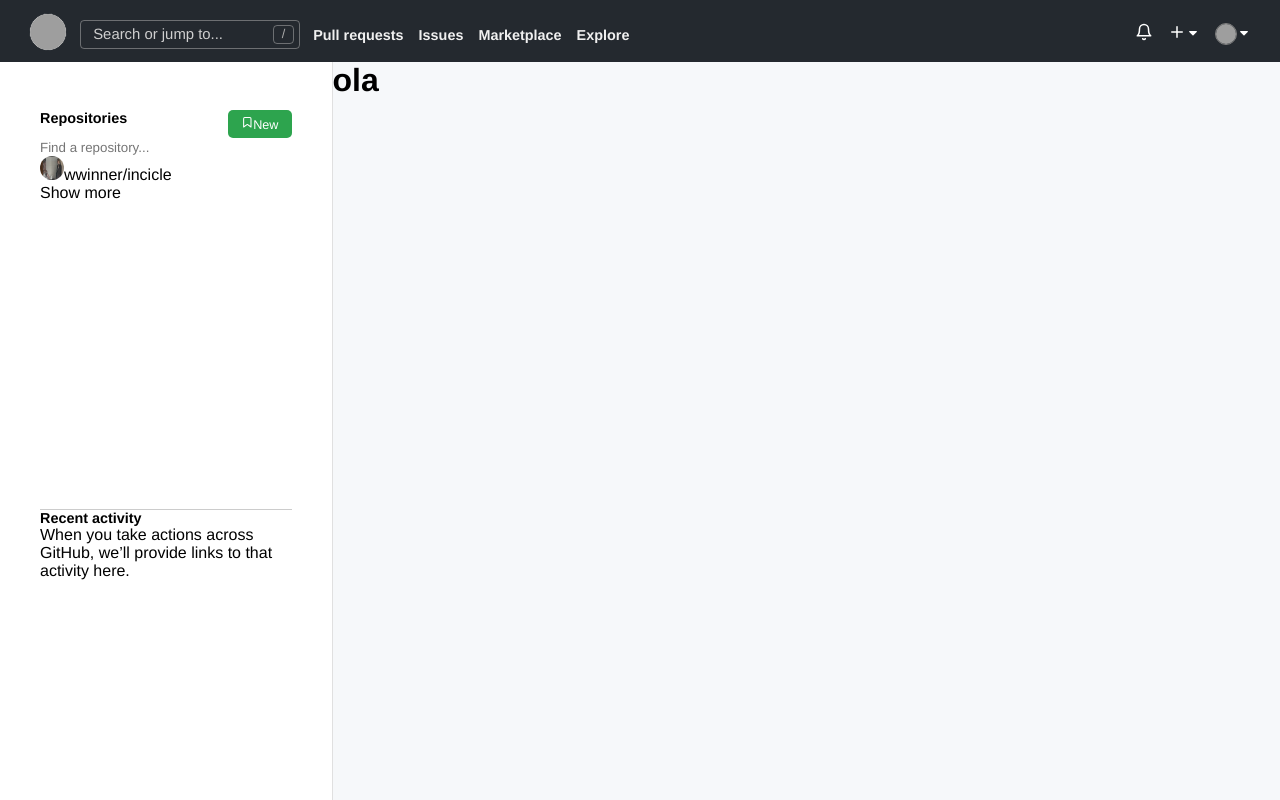
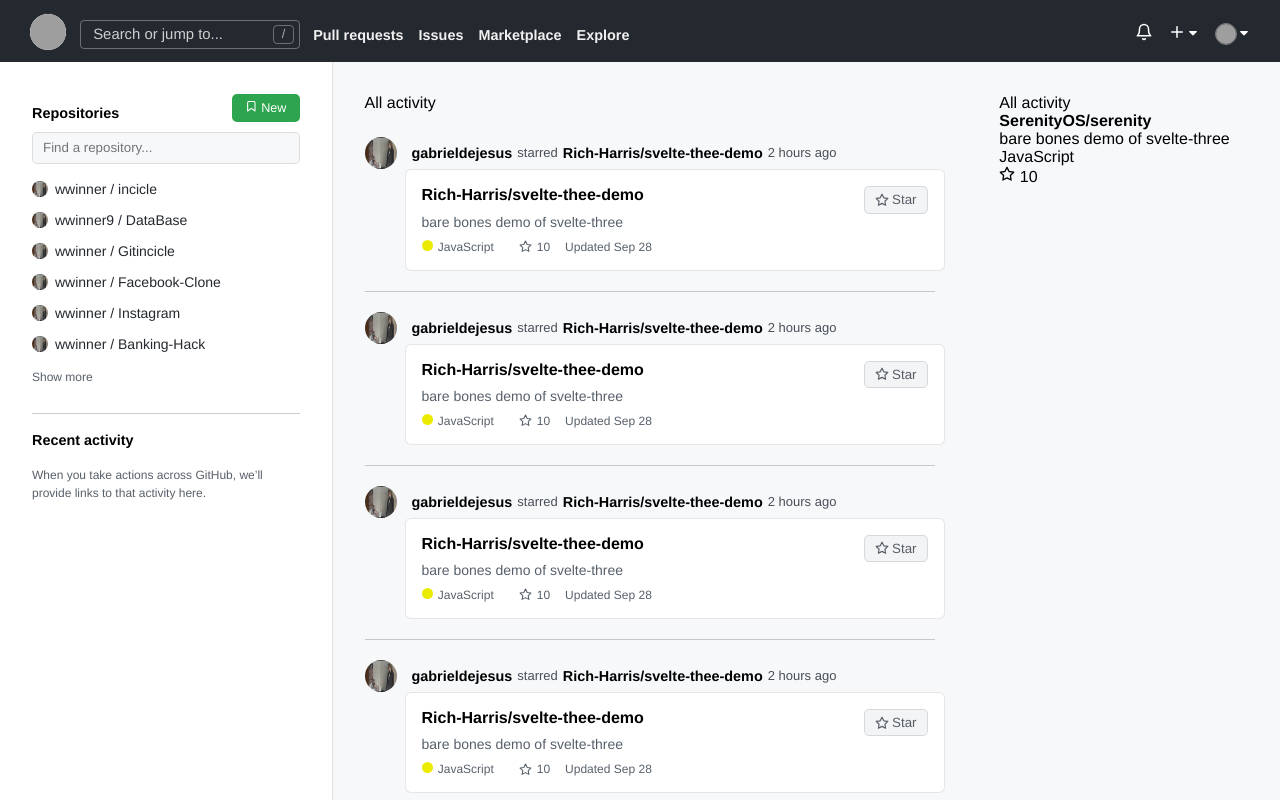
Before and after one commit to wwinner9/github, a Next.js app: page / in a window 1280 px wide. Shown: the top 800 px of the page. Built offline with nearby package versions, Linux system fonts and the light colour scheme; grey boxes are pictures that could not be loaded.

Commit message:
Stating with the mainSide

```diff
--- /dev/null
+++ b/src/components/Activity.js
@@ -0,0 +1,38 @@
+import { FiStar } from 'react-icons/fi'
+import styles from '../styles/components/Activity.module.css'
+
+export default function Activity(){
+    return(
+
+        <div className={styles.activityContainer}>
+            <div className={styles.postInfo}>
+                <img src="/imgg.png" alt="" />
+                <div className={styles.topContent}>
+                    <strong>gabrieldejesus</strong>
+                    <p>starred</p>
+                    <strong>Rich-Harris/svelte-thee-demo</strong>
+                    <p>2 hours ago</p>
+                </div>
+            </div>
+            <div className={styles.activityContent}>
+                <div className={styles.topInfo}>
+                    <h4>Rich-Harris/svelte-thee-demo</h4>
+                    <button>
+                        <FiStar size={14} />
+                        <p>Star</p>
+                    </button>
+                </div>
+                <p>bare bones demo of svelte-three</p>
+                <div className={styles.bottomInfo}>
+                    <div className={styles.langInfo}>
+                        <div className={styles.circle}></div>
+                        <p>JavaScript</p>
+                    </div>
+                    <a><FiStar size={13}/> <p>10</p></a>
+                    <p>Updated Sep 28</p>
+                </div>
+            </div>
+        </div>
+
+    );
+}
--- /dev/null
+++ b/src/components/Explore.js
@@ -0,0 +1,19 @@
+import { FiStar } from 'react-icons/fi'
+import styles from '../styles/components/Explore.module.css'
+
+export default function Explore(){
+    return(
+
+        <div className={styles.exploreContainer}>
+            <strong>SerenityOS/serenity</strong>
+            <p>bare bones demo of svelte-three</p>
+            <div className={styles.bottomInfo}>
+                <div className={styles.langInfo}>
+                    <div className={styles.circle}></div>
+                    <p>JavaScript</p>
+                </div>
+                <p><FiStar/> 10</p>
+            </div>
+        </div>
+    );
+}
--- a/src/components/Leftsidebar.js
+++ b/src/components/Leftsidebar.js
@@ -12,7 +12,7 @@
                         <div className={styles.upTop}>
                             <h4>Repositories</h4>
                             <button className={styles.btnNewRepo} >
-                                <FiBookmark/>
+                                <p><FiBookmark/></p>
                                 New
                             </button>
                         </div>
@@ -29,7 +29,27 @@
                         <ul>
                             <li>
                                 <img src="imgg.png" alt="user Avatar"/>
-                                <a href="">wwinner/incicle</a>
+                                <a href="">wwinner / incicle</a>
+                            </li>
+                            <li>
+                                <img src="imgg.png" alt="user Avatar"/>
+                                <a href="">wwinner9 / DataBase</a>
+                            </li>
+                            <li>
+                                <img src="imgg.png" alt="user Avatar"/>
+                                <a href="">wwinner / Gitincicle</a>
+                            </li>
+                            <li>
+                                <img src="imgg.png" alt="user Avatar"/>
+                                <a href="">wwinner / Facebook-Clone</a>
+                            </li>
+                            <li>
+                                <img src="imgg.png" alt="user Avatar"/>
+                                <a href="">wwinner / Instagram</a>
+                            </li>
+                            <li>
+                                <img src="imgg.png" alt="user Avatar"/>
+                                <a href="">wwinner / Banking-Hack</a>
                             </li>
                         </ul>
                         <a href="">Show more</a>
--- a/src/pages/index.js
+++ b/src/pages/index.js
@@ -2,6 +2,8 @@
 
 import Navbar from '../components/Navbar'
 import Leftsidebar from '../components/Leftsidebar'
+import Activity from '../components/Activity'
+import Explore from '../components/Explore'
 
 export default function Home() {
   return (
@@ -12,7 +14,25 @@
           <Leftsidebar/>
         </aside>
         <main className={styles.middle}>
-          <h1>ola</h1>
+          <div className={styles.activityMain}>
+            <p>All activity</p>
+            <ul>
+              <li><Activity/></li>
+              <li><Activity/></li>
+              <li><Activity/></li>
+              <li><Activity/></li>
+              <li><Activity/></li>
+            </ul>
+          </div>
+          <div className={styles.exploreMain}>
+            <p>All activity</p>
+            <ul>
+              <li>
+                <Explore/>
+              </li>
+            </ul>
+          </div>
+
         </main>
       </div>
 
--- /dev/null
+++ b/src/styles/components/Activity.module.css
@@ -0,0 +1,112 @@
+.activityContainer{
+    width: 100%;
+}
+
+.postInfo{
+    display: flex;
+    align-items: center;
+}
+
+.postInfo img{
+    width: 2rem;
+    height: 2rem;
+    border-radius: 50%;
+    margin-right: 10px;
+}
+
+.topContent{
+    display: flex;
+}
+
+.topContent strong{
+    font-size:.9rem ;
+    margin-left: 5px;
+}
+
+.topContent p{
+    color: #484f57;
+    margin-left: 5px;
+    font-size: 13px;
+}
+
+.activityContent{
+    margin-left: 40px;
+    background-color: white;
+    width: 94.6%;
+    padding: 1rem;
+
+    border-radius: 6px;
+    border: 1px solid rgba(177, 172, 172, 0.308);
+}
+
+.activityContent >p{
+    color: #57606a;
+    font-size: 14px;
+}
+
+.topInfo{
+    display: flex;
+    justify-content: space-between;
+}
+
+.topInfo button{
+    width: 4rem;
+    height: 1.7rem;
+
+    display: flex;
+    align-items: center;
+    justify-content: space-between;
+    padding: 10px;
+
+    background-color: #f3f4f6;
+    color: #575e66;
+    border-radius: 5px;
+    border: 1px solid #d6d8db;
+}
+
+.topInfo button:hover{
+    background-color: #ececec;
+    cursor: pointer;
+}
+
+.bottomInfo{
+    display: flex;
+    align-items: center;
+    margin-top: 10px;
+}
+
+.langInfo{
+    display: flex;
+    margin-right: 10px;
+}
+
+.langInfo p{
+    text-indent: 5px;
+    font-size: 12px;
+    color: #57606a;
+}
+
+.bottomInfo> p,
+.bottomInfo a{
+    font-size: 12px;
+    color: #57606a;
+    margin-left: 15px;
+    display: flex;
+    align-items: center;
+}
+
+.bottomInfo a:hover{
+    color: blue;
+    cursor: pointer;
+}
+
+.bottomInfo a>p{
+    margin-left: 5px;
+}
+
+.circle{
+    height: .7rem;
+    width: .7rem;
+    border-radius: 50%;
+    background-color: rgb(235, 235, 0);
+}
--- a/src/styles/components/Leftsidebar.module.css
+++ b/src/styles/components/Leftsidebar.module.css
@@ -3,18 +3,19 @@
     flex-direction: column;
     width: 100%;
     height: 100vh;
-    padding: 3rem 2.5rem;
+    padding: 2rem 2rem;
     border-right: 1px solid #ccc9;
 }
 
 .firstHalf{
-    height: 50vh;
+    height: 40vh;
     border-bottom: 1px solid #ccc;
 }
 
 .topLeftSide .upTop{
     display: flex;
     justify-content: space-between;
+    align-items: center;
 }
 
 .topLeftSide
@@ -25,22 +26,82 @@
 }
 
 .upTop .btnNewRepo{
-    width: 4rem;
+    width: 4.2rem;
     height: 1.7rem;
     border-radius: 5px;
     border: none;
     background-color: #2DA44E;
     color: white;
     font-size: .79rem;
+    padding: 0 10px;
+
+    display: flex;
+    justify-content: space-evenly;
+    align-items: center;
+
+    margin-bottom: 10px;
 }
 
 
+.findRep input{
+    width: 100%;
+    height: 2rem;
+    border-radius: 5px;
+    text-indent: 10px;
+    margin-bottom: 17px;
+    background-color: #F6F8FA;
+    border: 1px solid #ccc9;
+}
+
+.mainRepo ul{
+    height: 100%;
+}
+
 .mainRepo ul li{
+    display: flex;
+    flex-direction: row;
+    align-items: center;
+
+    margin-bottom: 15px;
 
 }
 
+.mainRepo  a,
+.secondHalf p
+{
+    font-size: 12px;
+    color: #57606A;
+}
+
+.mainRepo > a:hover{
+    color: #0969da;
+}
+
 .mainRepo ul li img{
-    width: 1.5rem;
-    height: 1.5rem;
+    width: 1rem;
+    height: 1rem;
     border-radius: 50%;
+    margin-right: 7px;
 }
+
+.mainRepo ul li a{
+    font-size: 14px;
+    color: #24292f;
+}
+
+.mainRepo ul li a:hover{
+    text-decoration:underline;
+}
+
+.secondHalf{
+    padding-top: 18px;
+}
+
+.secondHalf h4{
+    margin-bottom: 18px;
+}
+
+.secondHalf p{
+    line-height: 18px;
+
+}
--- a/src/styles/pages/Home.module.css
+++ b/src/styles/pages/Home.module.css
@@ -1,13 +1,41 @@
+.aside{
+  width: 21.9rem;
+}
+
 .mainContainer{
   width: 100%;
   display: flex;
 }
 
-.aside{
-  width: 21.9rem;
-}
 
 .middle{
   width: 78%;
   background-color: #f6f8fa;
+
+  display: flex;
 }
+
+.activityMain{
+  width: 67%;
+  margin-right: 2rem;
+  padding: 2rem ;
+}
+
+.activityMain ul{
+  margin-top: 25px;
+  width: 100%;
+  height: 100vh;
+}
+
+.activityMain ul li{
+  width: 100%;
+  margin-bottom: 20px;
+  border-bottom: 1px solid #c7c8c9;
+
+  padding-bottom: 20px;
+}
+
+.exploreMain{
+  width: 27%;
+  padding: 2rem 0 ;
+}
```
Also changed, not shown: src/styles/components/Explore.module.css (added).
